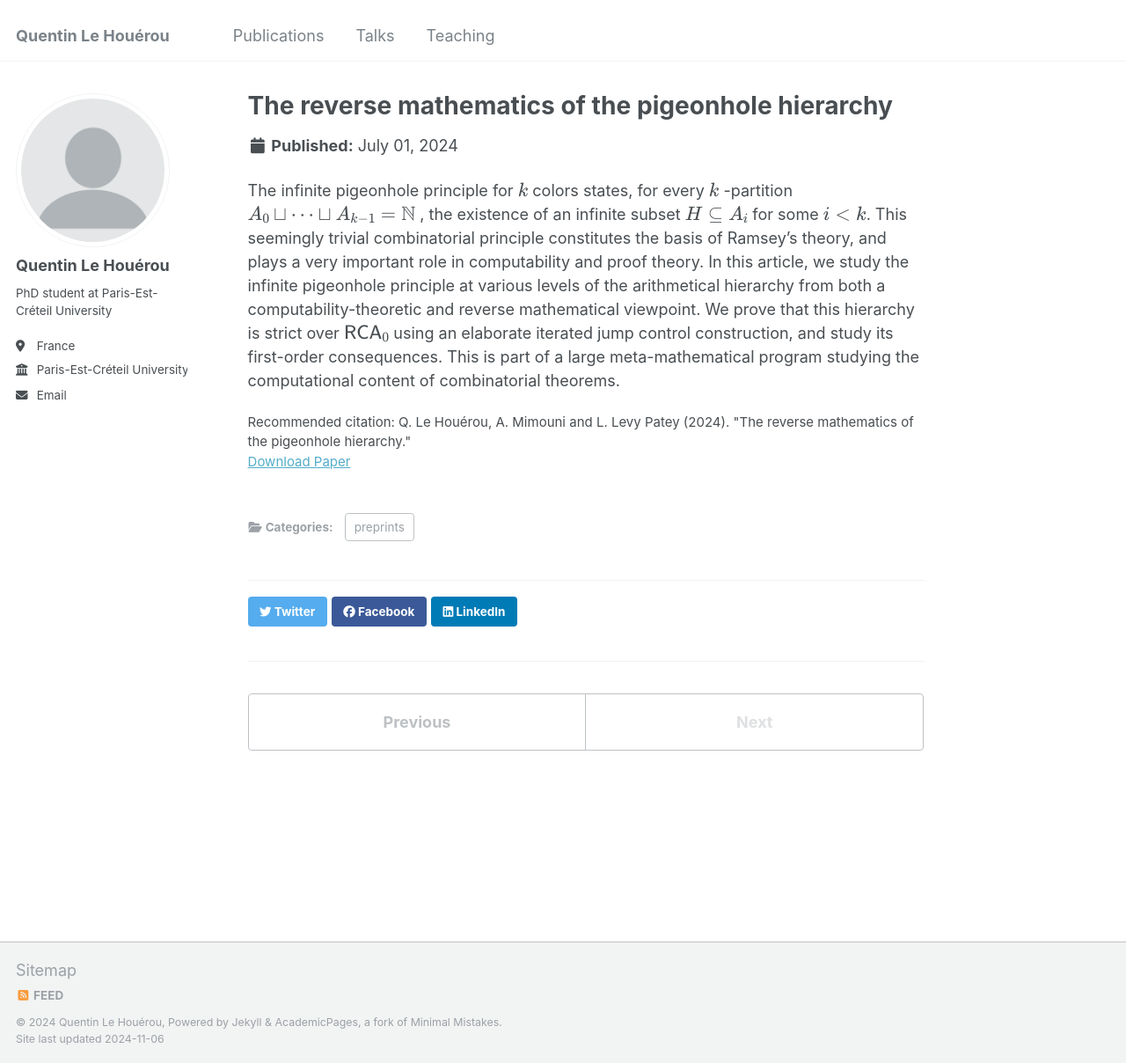
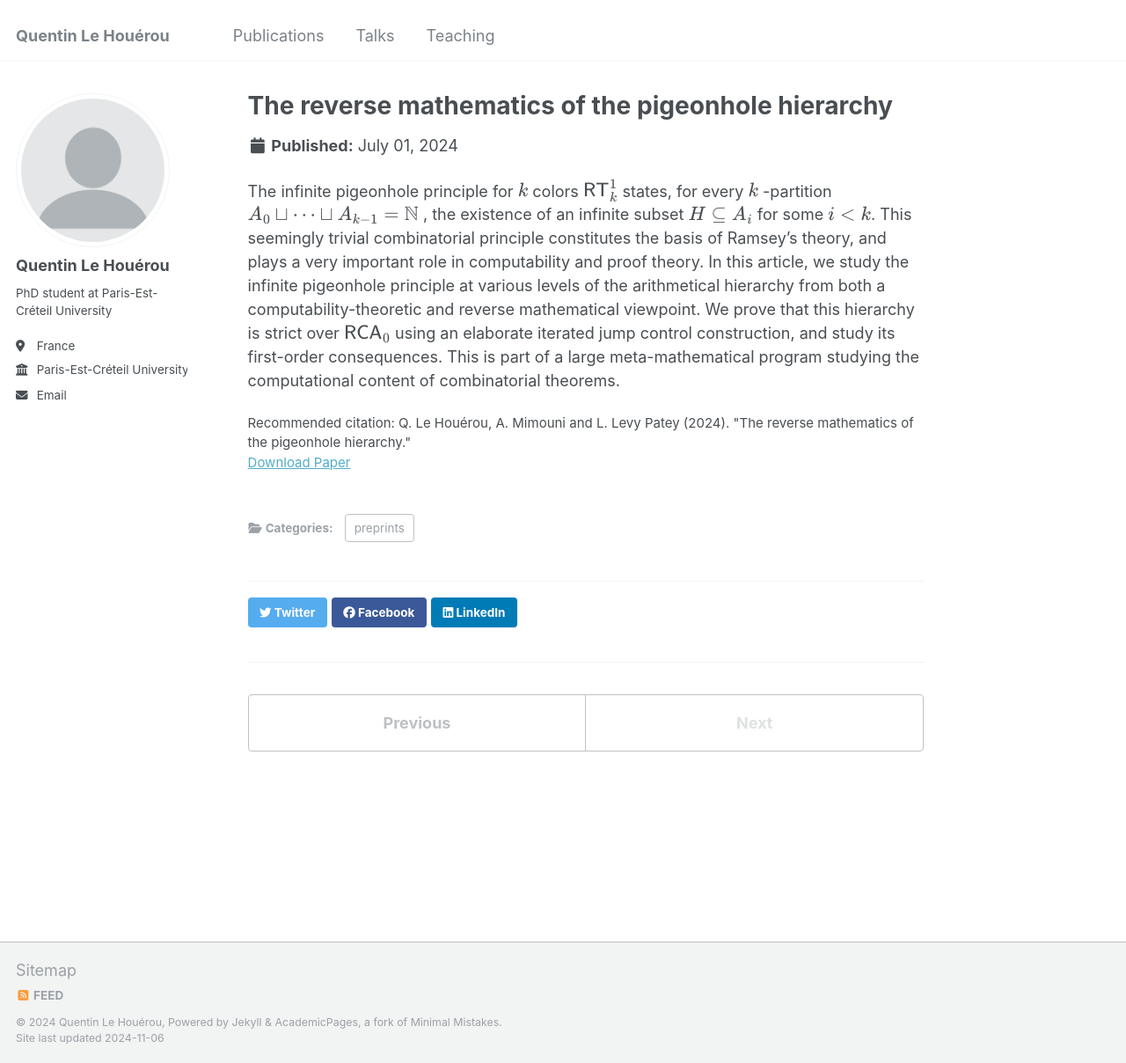
Before and after one commit to QuentinLH/quentinlh.github.io, a Jekyll site: the page built from _publications/houerou2024reverse.md, in a window 1280 px wide and 1208 px high. Shown: the whole window at 88% size. Built offline with Jekyll 4.4.1, drawn with Linux system fonts in a browser that asks for light colours.

Commit message:
markdown try 10

```diff
--- a/_publications/houerou2024reverse.md
+++ b/_publications/houerou2024reverse.md
@@ -10,4 +10,4 @@
 
 ---
 
-The infinite pigeonhole principle for \\( k \\) colors states, for every  \\( k \\) -partition \\( A_0 \sqcup \dots \sqcup A_{k-1} = \mathbb{N} \\) , the existence of an infinite subset \\(H \subseteq A_i\\) for some \\(i < k\\). This seemingly trivial combinatorial principle constitutes the basis of Ramsey's theory, and plays a very important role in computability and proof theory. In this article, we study the infinite pigeonhole principle at various levels of the arithmetical hierarchy from both a computability-theoretic and reverse mathematical viewpoint. We prove that this hierarchy is strict over \\(\mathsf{RCA}_0\\) using an elaborate iterated jump control construction, and study its first-order consequences. This is part of a large meta-mathematical program studying the computational content of combinatorial theorems.
+The infinite pigeonhole principle for \\( k \\) colors \\( \mathsf{RT}\_{k}^1 \\) states, for every  \\( k \\) -partition \\( A_0 \sqcup \dots \sqcup A_{k-1} = \mathbb{N} \\) , the existence of an infinite subset \\(H \subseteq A_i\\) for some \\(i < k\\). This seemingly trivial combinatorial principle constitutes the basis of Ramsey's theory, and plays a very important role in computability and proof theory. In this article, we study the infinite pigeonhole principle at various levels of the arithmetical hierarchy from both a computability-theoretic and reverse mathematical viewpoint. We prove that this hierarchy is strict over \\(\mathsf{RCA}_0\\) using an elaborate iterated jump control construction, and study its first-order consequences. This is part of a large meta-mathematical program studying the computational content of combinatorial theorems.
```
